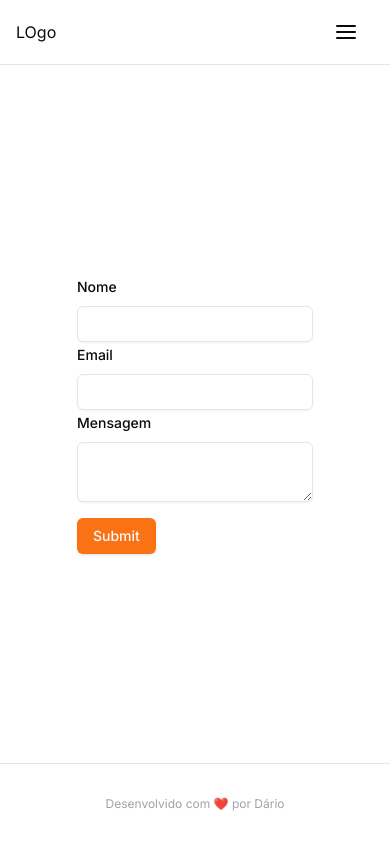
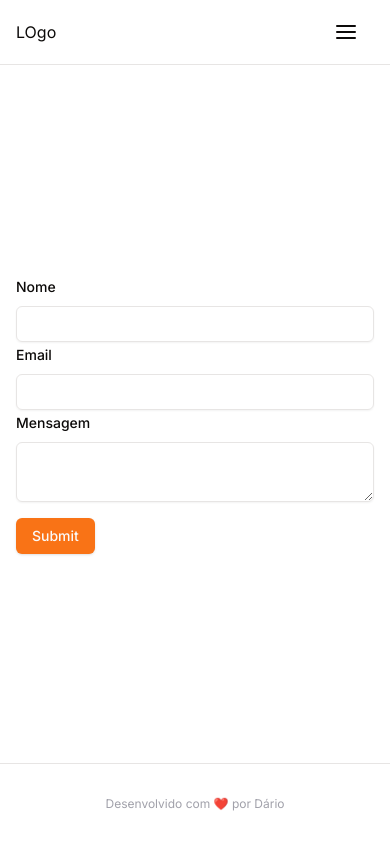
Before and after one commit to dario-souza/portfolio, a Next.js app: page /contact in a window 390 px wide. Built offline with nearby package versions, Linux system fonts and the light colour scheme.

Commit message:
style: responsividade do form

```diff
--- a/src/components/contact-page.tsx
+++ b/src/components/contact-page.tsx
@@ -32,7 +32,7 @@ const ContactPage = () => {
 
   return (
     <Form {...form}>
-      <form onSubmit={form.handleSubmit(submitForm)}>
+      <form className='w-full max-w-[410px]' onSubmit={form.handleSubmit(submitForm)}>
         <FormField control={form.control} name='name' render={({ field }) => {
           return (
             <FormItem>
```
